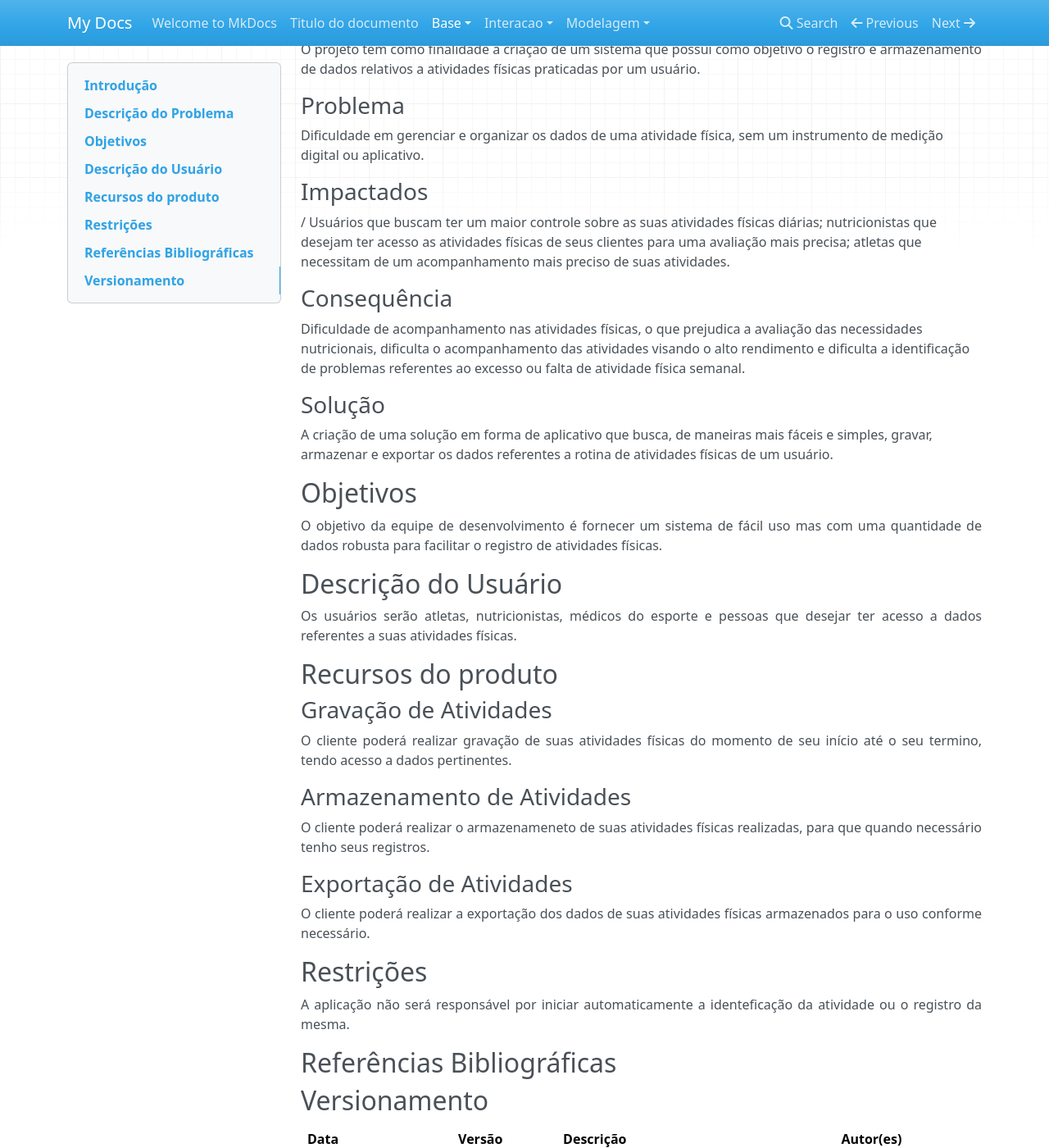
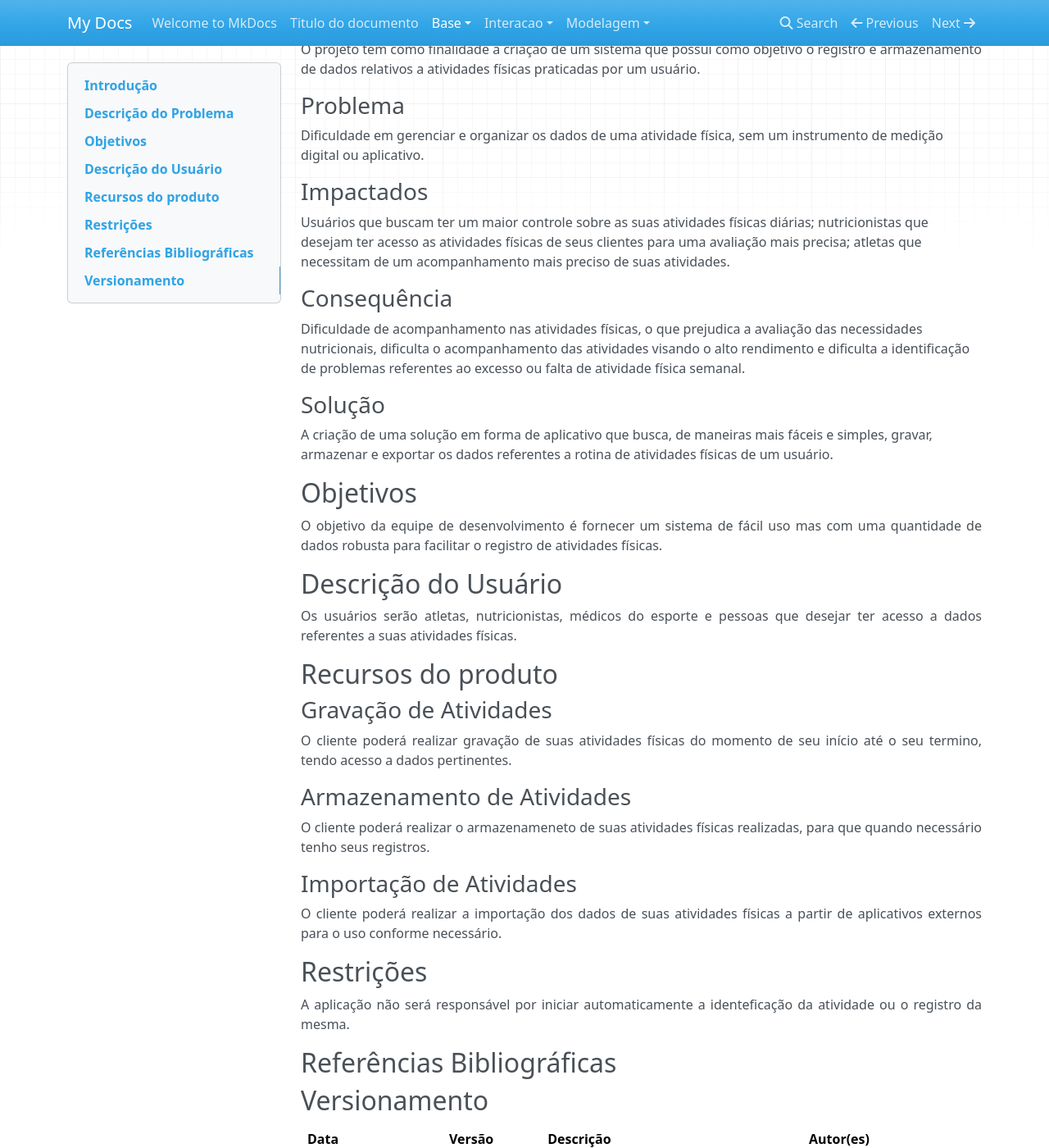
Before and after one commit to Projetos-de-Extensao/PBE_24.2_8002_I_MMAA, an MkDocs documentation site: the page built from docs/base/documento_de_visao.md, in a window 1280 px wide and 1400 px high, scrolled down 209 px. Shown: the whole window at 82% size. Built offline with MkDocs 1.6.1, drawn with Linux system fonts in a browser that asks for light colours; nearby versions of some CDN libraries; some of the changed text lies outside the part shown.

Commit message:
Update documento_de_visao.md

```diff
--- a/docs/base/documento_de_visao.md
+++ b/docs/base/documento_de_visao.md
@@ -19,7 +19,6 @@
 Dificuldade em gerenciar e organizar os dados de uma atividade física, sem um instrumento de medição digital ou aplicativo.
 
 ### Impactados
-/
 Usuários que buscam ter um maior controle sobre as suas atividades físicas diárias; nutricionistas que desejam ter acesso as atividades físicas de seus clientes para uma avaliação mais precisa; atletas que necessitam de um acompanhamento mais preciso de suas atividades.
 
 ### Consequência
@@ -56,10 +55,10 @@
 O cliente poderá realizar o armazenameneto de suas atividades físicas realizadas, para que quando necessário tenho seus registros.
 </p>
 
-### Exportação de Atividades
+### Importação de Atividades
 
 <p align = "justify">
-O cliente poderá realizar a exportação dos dados de suas atividades físicas armazenados para o uso conforme necessário.
+O cliente poderá realizar a importação dos dados de suas atividades físicas a partir de aplicativos externos para o uso conforme necessário.
 </p>
 
 ## Restrições
```
Also changed, not shown: other parts of docs/base/documento_de_visao.md (+1 -2 lines).
